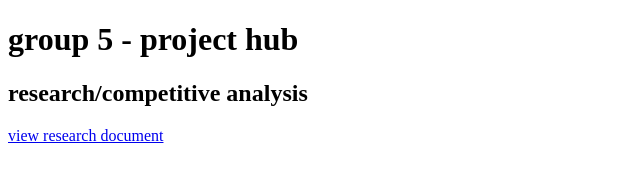
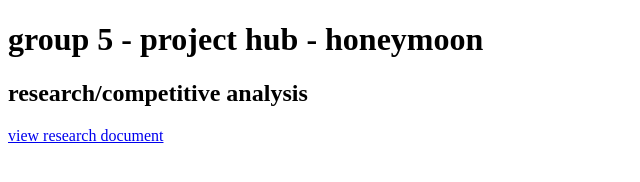
Before and after one commit to KentStateWeb/f2017-5-austyn-benyak, a plain HTML site: page index.html in a window 1280 px wide. Shown: the whole page, without its empty margins (0-640 px from the left). Drawn offline with Linux system fonts and the light colour scheme.

Commit message:
added "honeymoon" to page title + h1 header

```diff
--- a/index.html
+++ b/index.html
@@ -2,10 +2,10 @@
 <html>
   <head>
     <meta charset="utf-8">
-    <title>group 5 - project hub</title>
+    <title>group 5 - project hub - honeymoon</title>
   </head>
   <body>
-    <h1>group 5 - project hub</h1>
+    <h1>group 5 - project hub - honeymoon</h1>
     <h2>research/competitive analysis</h2>
     <a href="research/honeymoon_competitive_analysis.pdf">view research document</a>
   </body>
```
